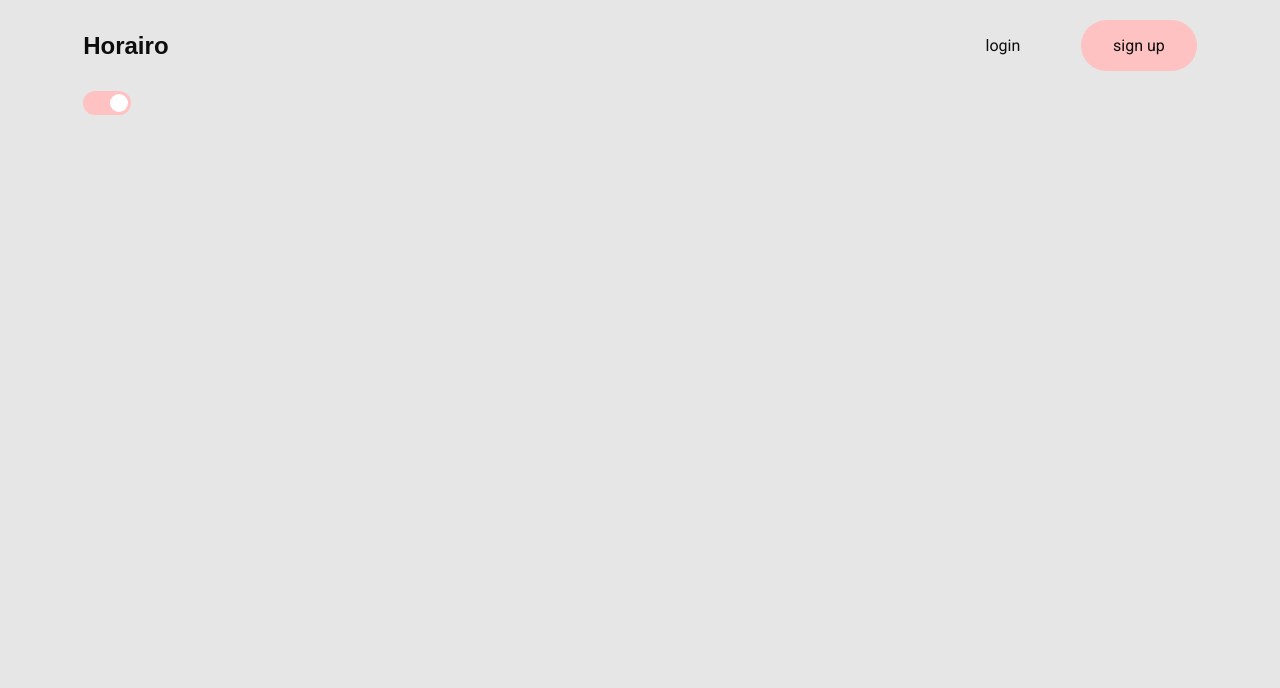
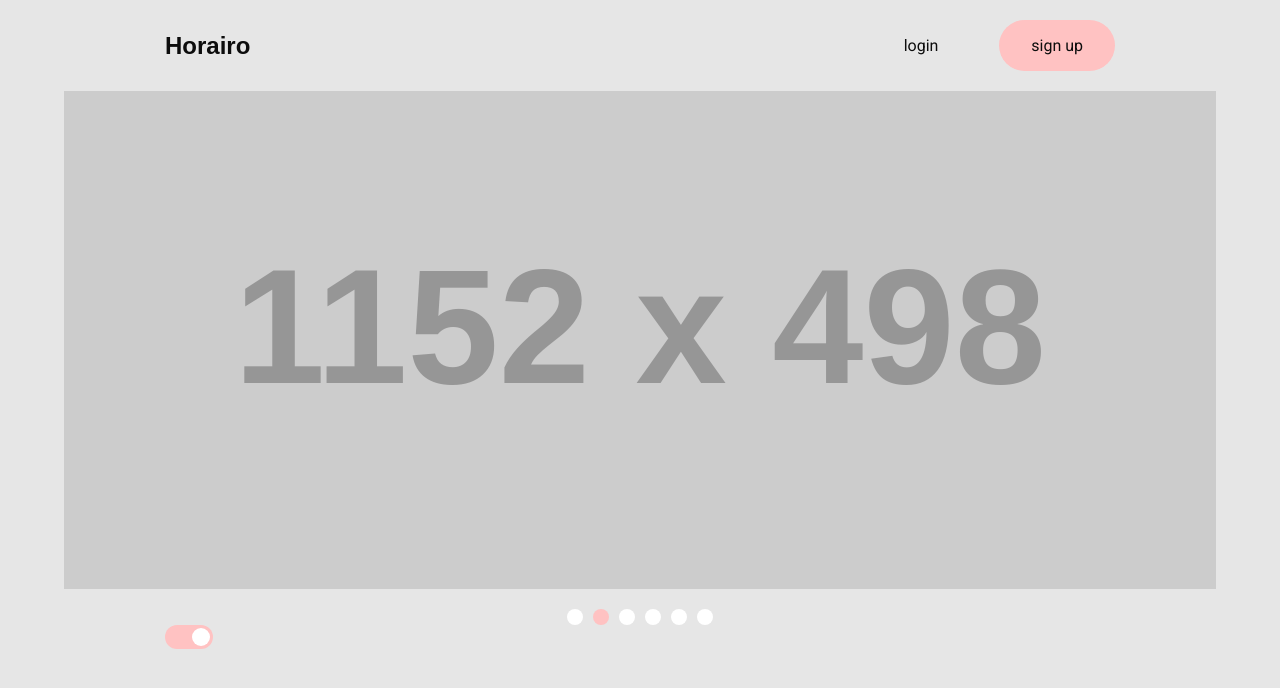
Before and after one commit to Marcel-Kamdem/event-app, a plain HTML site: page index.html in a window 1280 px wide. Drawn offline with Linux system fonts and the light colour scheme; placeholder pictures from the web are drawn by us; a web font is replaced by a local one.

Commit message:
ajout du caroussel automatique

```diff
--- a/index.html
+++ b/index.html
@@ -8,17 +8,28 @@
     <script src="/styles/script.js" defer></script>
     <title>Horairo - Gerer vos évènements en toutes sereinité</title>
     <!-- font : roboto, REM -->
-     <link rel="preconnect" href="https://fonts.googleapis.com">
+    <link rel="preconnect" href="https://fonts.googleapis.com">
     <link rel="preconnect" href="https://fonts.gstatic.com" crossorigin>
-    <link href="https://fonts.googleapis.com/css2?family=REM:wght@300;400;500;600;700&family=Roboto:wght@300;400;500;700&display=swap" rel="stylesheet">
+    <link
+        href="https://fonts.googleapis.com/css2?family=REM:wght@300;400;500;600;700&family=Roboto:wght@300;400;500;700&display=swap"
+        rel="stylesheet">
 
 </head>
 
 <body class="light">
     <div class="container">
         <header class="header">
-        <t-nav></t-nav>
+            <t-nav></t-nav>
         </header>
+            <img src="https://placehold.co/1152x498" alt="events pictures" class="caroussel">
+            <div class="pictureSelected">
+                <div class="state1 selected"></div>
+                <div class="state2"></div>
+                <div class="state3"></div>
+                <div class="state4"></div>
+                <div class="state5"></div>
+                <div class="state6"></div>
+            </div>
         <tog-buttun></tog-buttun>
     </div>
 </body>
--- a/styles/main.css
+++ b/styles/main.css
@@ -36,12 +36,15 @@ a{
     --btn-inner-margin: 3px;
     --btn-padding-inline: 2rem;
     --btn-padding-updown: 1rem;
-    --max-screen-width: 1152px;
+    --max-screen-width: 950px;
     --link-space: 1.25rem;
     --nav-margin: 20px;
 
     /* radius */
     --btn-radius: 200px;
+    --pictureSelected-size: 16px;
+    --pictureSelected-margin-top: 20px;
+    --pictureSelected-gap: 10px;
 
     /* transition */
     --btn-transition: 0.2s;
@@ -56,11 +59,13 @@ body.dark {
     --text-muted: hsl(0, 0%, 70%);
 }
 
-.container{
-    max-width: var(--max-screen-width);
-    padding-inline: 1.2rem;
+.container > *{
+    max-width: min(var(--max-screen-width), calc(100% - 3rem));
     margin-inline: auto;
+    display: block;
 }
+
+
 
 body{
     background-color: var(--bg-dark);
@@ -106,6 +111,29 @@ body{
     background: var(--bg-light);
 }
 
+.container .caroussel{
+    max-width: 100%;
+}
+
+.pictureSelected{
+    display: flex;
+    align-items: center;
+    justify-content: center;
+    gap: var(--pictureSelected-gap);
+    margin-top: var(--pictureSelected-margin-top);
+}
+
+.pictureSelected > *{
+    width: var(--pictureSelected-size);
+    height: var(--pictureSelected-size);;
+    border-radius: 50%;
+    background: var(--bg-light);
+}
+
+.pictureSelected .selected{
+    background-color: var(--primary);
+}
+
 .toggle-btn {
     display: flex;
 }
--- a/styles/script.js
+++ b/styles/script.js
@@ -1,3 +1,4 @@
+
 //Components definitions
 
 //Toggle button
@@ -49,3 +50,43 @@ class TNav extends HTMLElement{
     }
 }
 customElements.define("t-nav", TNav)
+
+//creation du caroussel
+const caroussel = document.querySelector(".caroussel");
+const caroussel_state1 = document.querySelector(".pictureSelected .state1");
+const caroussel_state2 = document.querySelector(".pictureSelected .state2");
+const caroussel_state3 = document.querySelector(".pictureSelected .state3");
+const caroussel_state4 = document.querySelector(".pictureSelected .state4");
+const caroussel_state5 = document.querySelector(".pictureSelected .state5");
+const caroussel_state6 = document.querySelector(".pictureSelected .state6");
+
+const caroussel_selected = [
+    caroussel_state1,
+    caroussel_state2,
+    caroussel_state3,
+    caroussel_state4,
+    caroussel_state5,
+    caroussel_state6
+];
+const imagesCaroussel = [
+    "https://placehold.co/1152x498/000000/FFF",
+    "https://placehold.co/1152x498/00f045/FFF",
+    "https://placehold.co/1152x498/f0f0f0/FFF",
+    "https://placehold.co/1152x498/00d0d0/FFF",
+    "https://placehold.co/1152x498/0af025/FFF",
+    "https://placehold.co/1152x498/f1f1f1/FFF"
+]
+let index = 0;
+
+setInterval(() => {
+    index ++;
+
+    if (index >= imagesCaroussel.length) {
+        caroussel_selected[index - 1 ].classList.remove("selected");
+        index = 0;
+    }
+    caroussel.setAttribute("src", imagesCaroussel[index]);
+    caroussel_selected[index].classList.add("selected");
+    caroussel_selected[index-1].classList.remove("selected");
+
+}, 3000);
```
Also changed, not shown: styles/img/Vector (1).svg (added), styles/img/Vector.svg (added).
